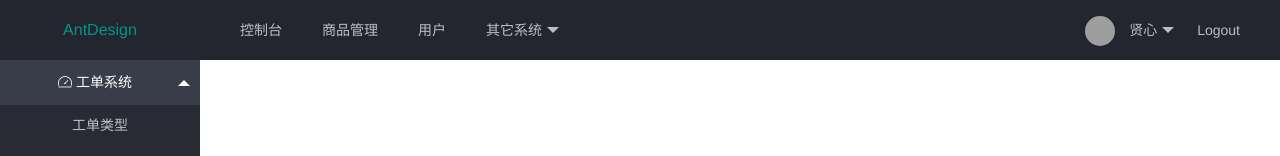
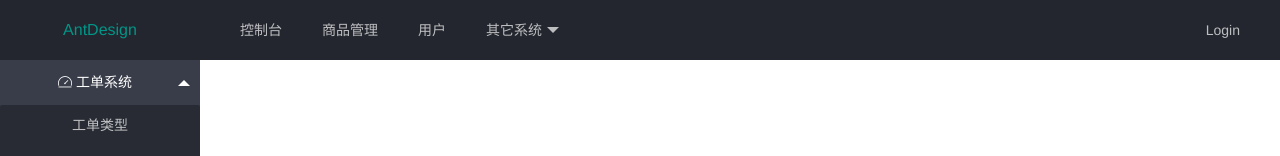
Before and after one commit to Alfred-Alan/vue_project, a Vue app: page / in a window 1280 px wide. Shown: the top 156 px of the page. Built offline with nearby package versions, Linux system fonts and the light colour scheme; grey boxes are pictures that could not be loaded.

Commit message:
add header

```diff
--- a/src/components/get_order.vue
+++ b/src/components/get_order.vue
@@ -85,7 +85,7 @@
 
                     </table>
                 </div>
-
+                <p><button @click="test">test</button></p>
             </div>
         </div>
 
@@ -95,7 +95,7 @@
 
 <script>
 import axios from 'axios'
-import {config2} from '../config.js'
+import {config2,get_request} from '../config.js'
 export default {
     data(){
         return{
@@ -150,6 +150,11 @@ export default {
             }else{
                 return false
             }
+        },
+        test(){
+            console.log(1234)
+            var res=get_request('/register/',{'123':123})
+            console.log(res)
         }
     }
 }
--- /dev/null
+++ b/src/components/header.vue
@@ -0,0 +1,53 @@
+<template>
+  <div>
+        <div class="layui-header">
+            <div class="layui-logo">AntDesign</div>
+            <!-- 头部区域（可配合layui已有的水平导航） -->
+            <ul class="layui-nav layui-layout-left">
+            <li class="layui-nav-item"><a href="">控制台</a></li>
+            <li class="layui-nav-item"><a href="">商品管理</a></li>
+            <li class="layui-nav-item"><a href="">用户</a></li>
+            <li class="layui-nav-item">
+                <a href="javascript:;">其它系统</a>
+                <dl class="layui-nav-child">
+                <dd><a href="">邮件管理</a></dd>
+                <dd><a href="">消息管理</a></dd>
+                <dd><a href="">授权管理</a></dd>
+                </dl>
+            </li>
+            </ul>
+            <ul class="layui-nav layui-layout-right">
+            <li class="layui-nav-item">
+                <div v-if="username">
+                    <a href="javascript:;">
+                        <img src="http://t.cn/RCzsdCq" class="layui-nav-img">
+                        贤心
+                    </a>
+                    <dl class="layui-nav-child">
+                        <dd><a href="">基本资料</a></dd>
+                        <dd><a href="">安全设置</a></dd>
+                        <dd><a href="">Logout</a></dd>
+                    </dl>
+                </div>
+                <div v-else>
+                    <a href="">Login</a>
+                </div>
+            </li>
+            </ul>
+        </div>
+  </div>
+</template>
+
+<script>
+export default {
+    data(){
+        return{
+            username:sessionStorage.getItem('username'),
+        }
+    },
+}
+</script>
+
+<style>
+
+</style>
--- a/src/components/index.vue
+++ b/src/components/index.vue
@@ -2,36 +2,7 @@
  <div>
 
     <div class="layui-layout layui-layout-admin">
-        <div class="layui-header">
-            <div class="layui-logo">AntDesign</div>
-            <!-- 头部区域（可配合layui已有的水平导航） -->
-            <ul class="layui-nav layui-layout-left">
-            <li class="layui-nav-item"><a href="">控制台</a></li>
-            <li class="layui-nav-item"><a href="">商品管理</a></li>
-            <li class="layui-nav-item"><a href="">用户</a></li>
-            <li class="layui-nav-item">
-                <a href="javascript:;">其它系统</a>
-                <dl class="layui-nav-child">
-                <dd><a href="">邮件管理</a></dd>
-                <dd><a href="">消息管理</a></dd>
-                <dd><a href="">授权管理</a></dd>
-                </dl>
-            </li>
-            </ul>
-            <ul class="layui-nav layui-layout-right">
-            <li class="layui-nav-item">
-                <a href="javascript:;">
-                <img src="http://t.cn/RCzsdCq" class="layui-nav-img">
-                贤心
-                </a>
-                <dl class="layui-nav-child">
-                <dd><a href="">基本资料</a></dd>
-                <dd><a href="">安全设置</a></dd>
-                </dl>
-            </li>
-            <li class="layui-nav-item"><a href="">Logout</a></li>
-            </ul>
-        </div>
+        <myheader></myheader>
 
         <div class="layui-side layui-bg-black">
             <div class="layui-side-scroll">
@@ -69,12 +40,17 @@
  </div>
 </template>
 <script>
+import myheader from './header.vue'
 export default {
   data () {
     return {
       msg: 'Welcome to Your Vue.js App',
       frame_src:''
     }
+  },
+    //注册组件标签
+    components:{
+      'myheader':myheader,
   },
   mounted(){
     //  使用layui
--- a/src/config.js
+++ b/src/config.js
@@ -1,11 +1,12 @@
 //常量的定义
 
 export const config = {
-    port:'8080',
+    port:'5000',
     host:'127.0.0.1',
     // baseurl:'http://'+config.host+":"+config.port,
     mystr:'123',
-    secret:'201528'
+    secret:'201528',
+    // request_url:'http://'+host+":"+port,
   }
   export const config2= {
     baseurl:'http://'+config.host+":"+config.port,
@@ -20,3 +21,13 @@ export const config = {
   export function jwt_encode(dict) {
     　　return jwt.encode(dict,config['secret'])
     }
+
+  import axios from 'axios'
+  export function get_request(route='/',params={}){
+      axios.get(config2.baseurl+route,{
+        params:params
+      }).then(res=>{
+        console.log(res.data)
+        return res.data
+      })
+  }
```
